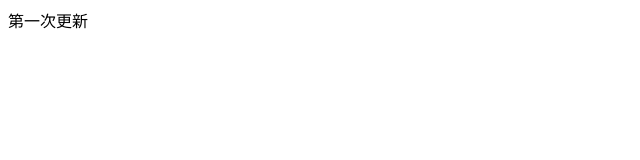
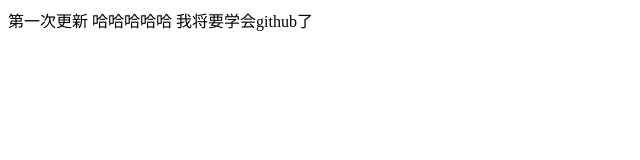
Before and after one commit to Lizhihong168/git-demo, a plain HTML site: page index.html in a window 1280 px wide. Shown: the whole page, without its empty margins (0-640 px from the left). Drawn offline with Linux system fonts and the light colour scheme.

Commit message:
第二次更新

```diff
--- a/index.html
+++ b/index.html
@@ -9,7 +9,7 @@
 </head>
 
 <body>
-    第一次更新
+    第一次更新 哈哈哈哈哈 我将要学会github了
 </body>
 
 </html>
```
